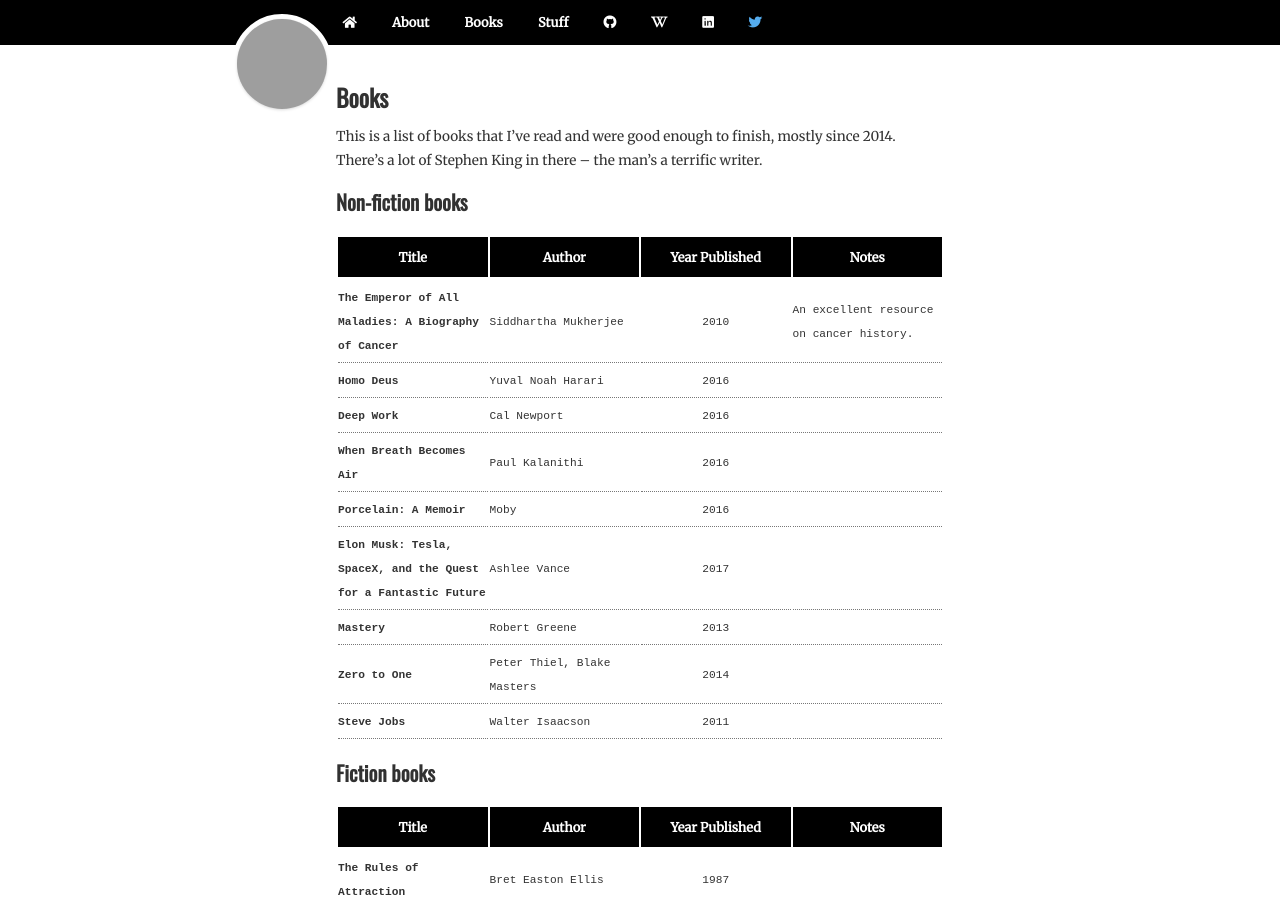
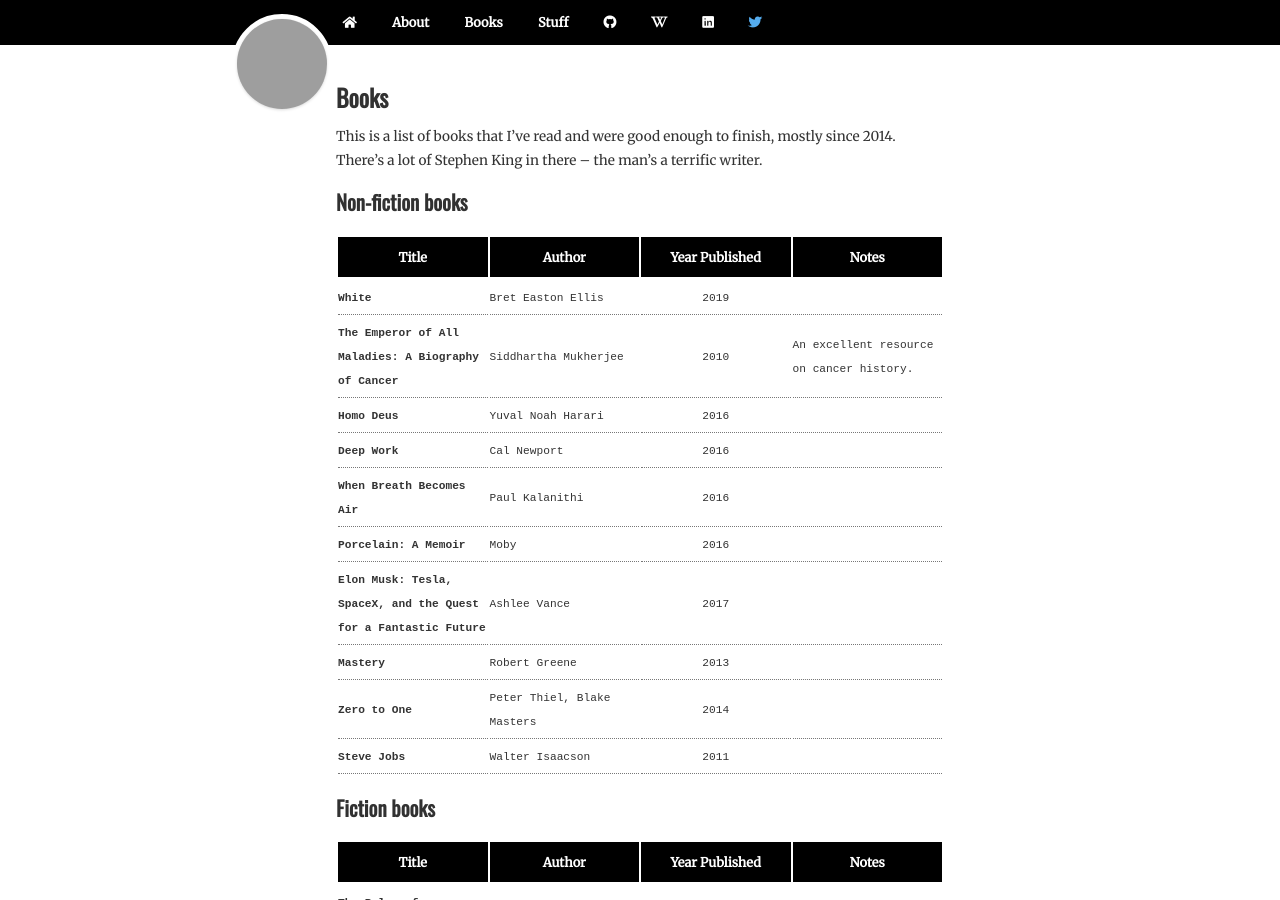
Before and after one commit to petru/prologue, a Jekyll site: the page built from books.md, in a window 1280 px wide and 900 px high. Built offline with Jekyll 4.4.1, drawn with Linux system fonts in a browser that asks for light colours; nearby versions of some CDN libraries; grey boxes are pictures that could not be loaded.

Commit message:
Add 'White'

```diff
--- a/books.md
+++ b/books.md
@@ -9,6 +9,7 @@
 
 Title | Author | Year Published | Notes
 ---   | ---    | :---:  | ---
+**White** | Bret Easton Ellis | 2019 |
 **The Emperor of All Maladies: A Biography of Cancer** | Siddhartha Mukherjee | 2010 | An excellent resource on cancer history.
 **Homo Deus** | Yuval Noah Harari | 2016 |
 **Deep Work** | Cal Newport | 2016 |
```
